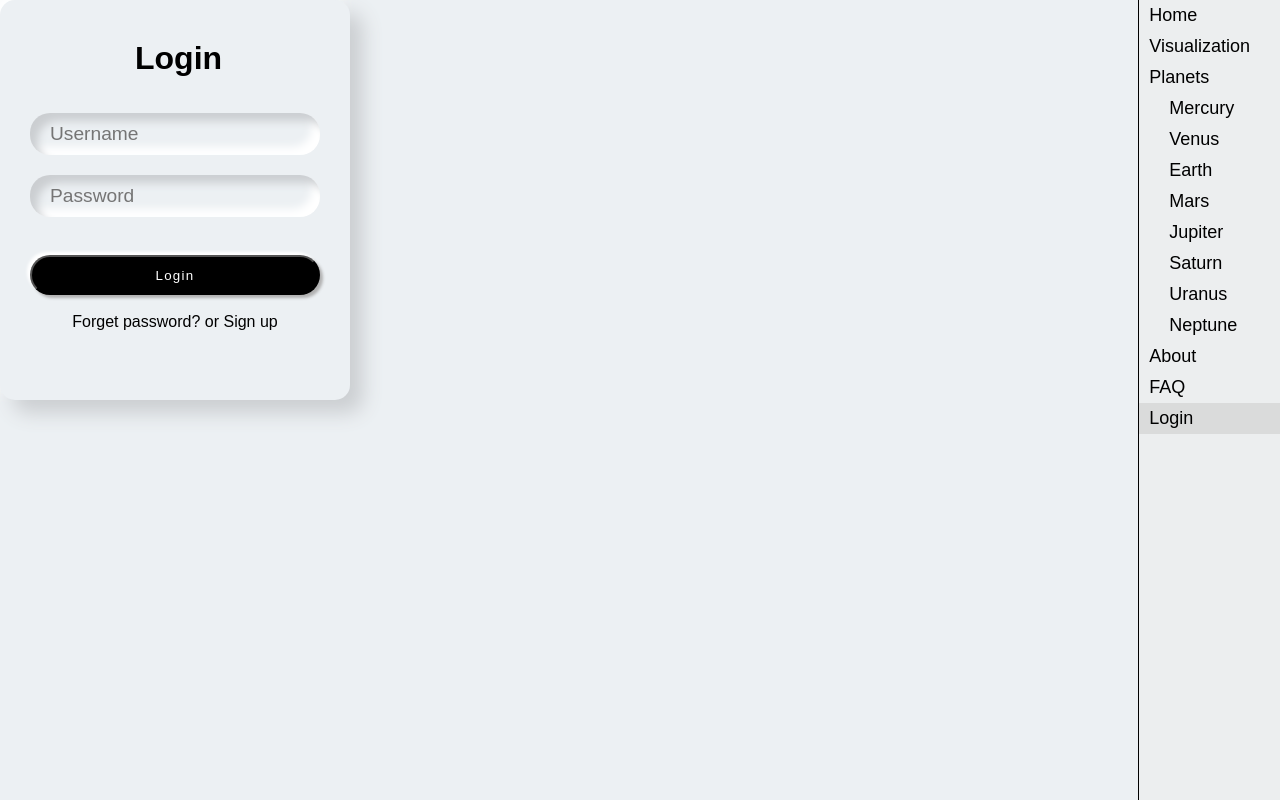
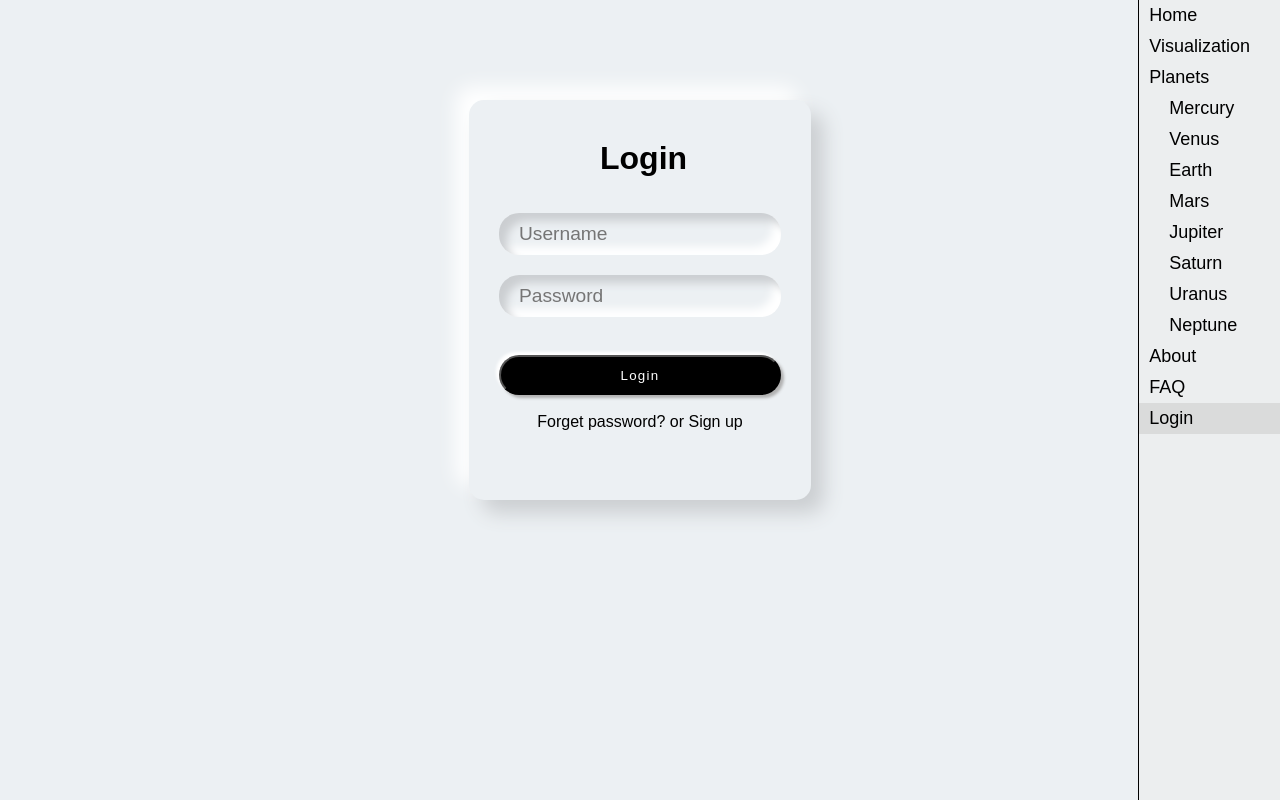
Before and after one commit to darvr1/Solar-System-Data-Visualization, a plain HTML site: page public/login.html in a window 1280 px wide. Drawn offline with Linux system fonts and the light colour scheme.

Commit message:
centered login

```diff
--- a/public/login.html
+++ b/public/login.html
@@ -25,7 +25,7 @@
             <a href="FAQ.html">FAQ</a>
             <a href="login.html" class="highlight">Login</a>
         </nav>
-        <main>
+        <main id="login">
           <div class="wrapper">
             <div class="login">
               <h1>Login</h1>
--- a/public/style.css
+++ b/public/style.css
@@ -15,10 +15,15 @@ body {
     background: #ecf0f3;
 }
 
+#login {
+    display: flex;
+    justify-content: center;
+    padding: 100px;
+}
+
 .wrapper {
     max-width: 350px;
     min-height: 400px;
-    /*margin: 80px auto;*/
     padding: 40px 30px 30px 30px;
     background-color: #ecf0f3;
     border-radius: 15px;
```
